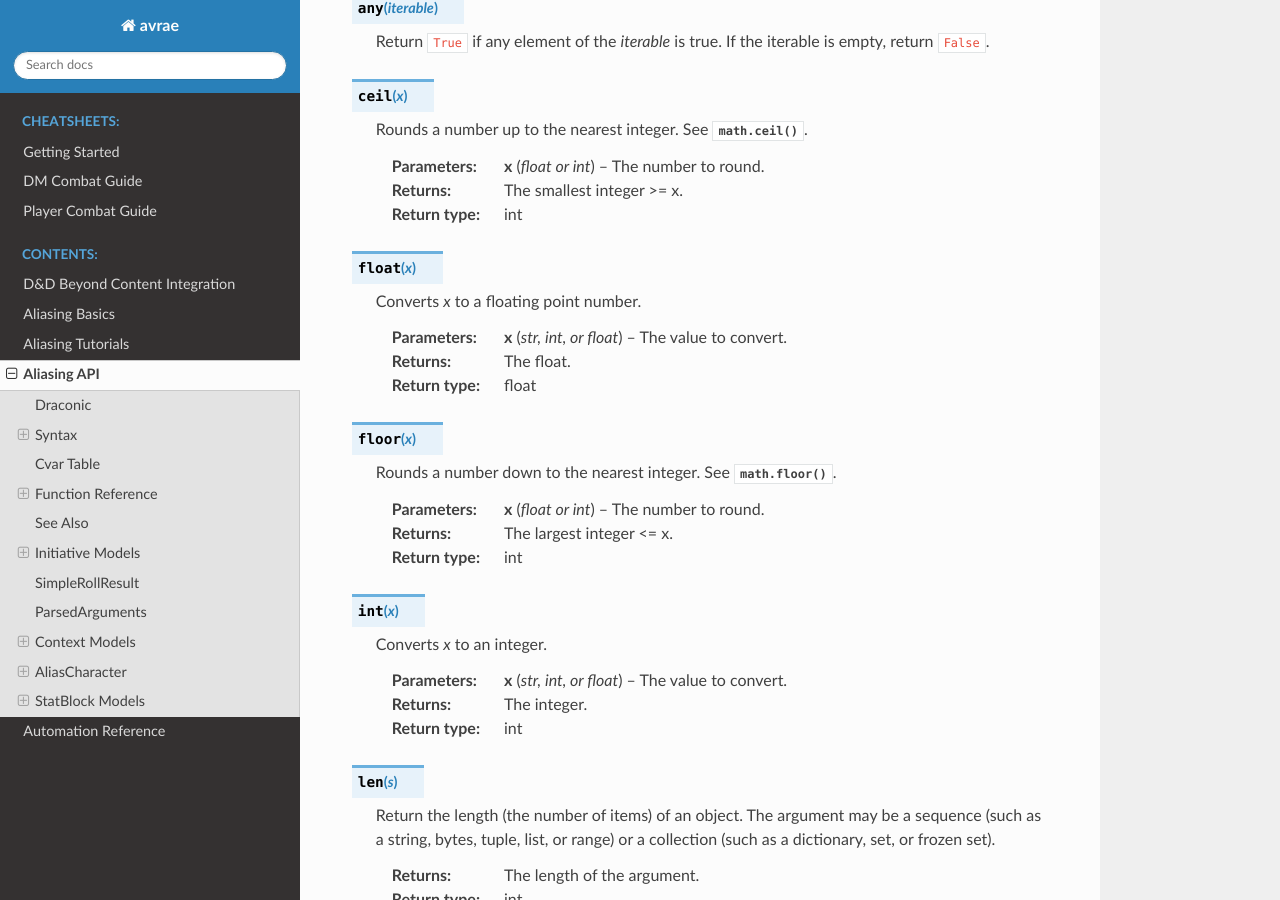
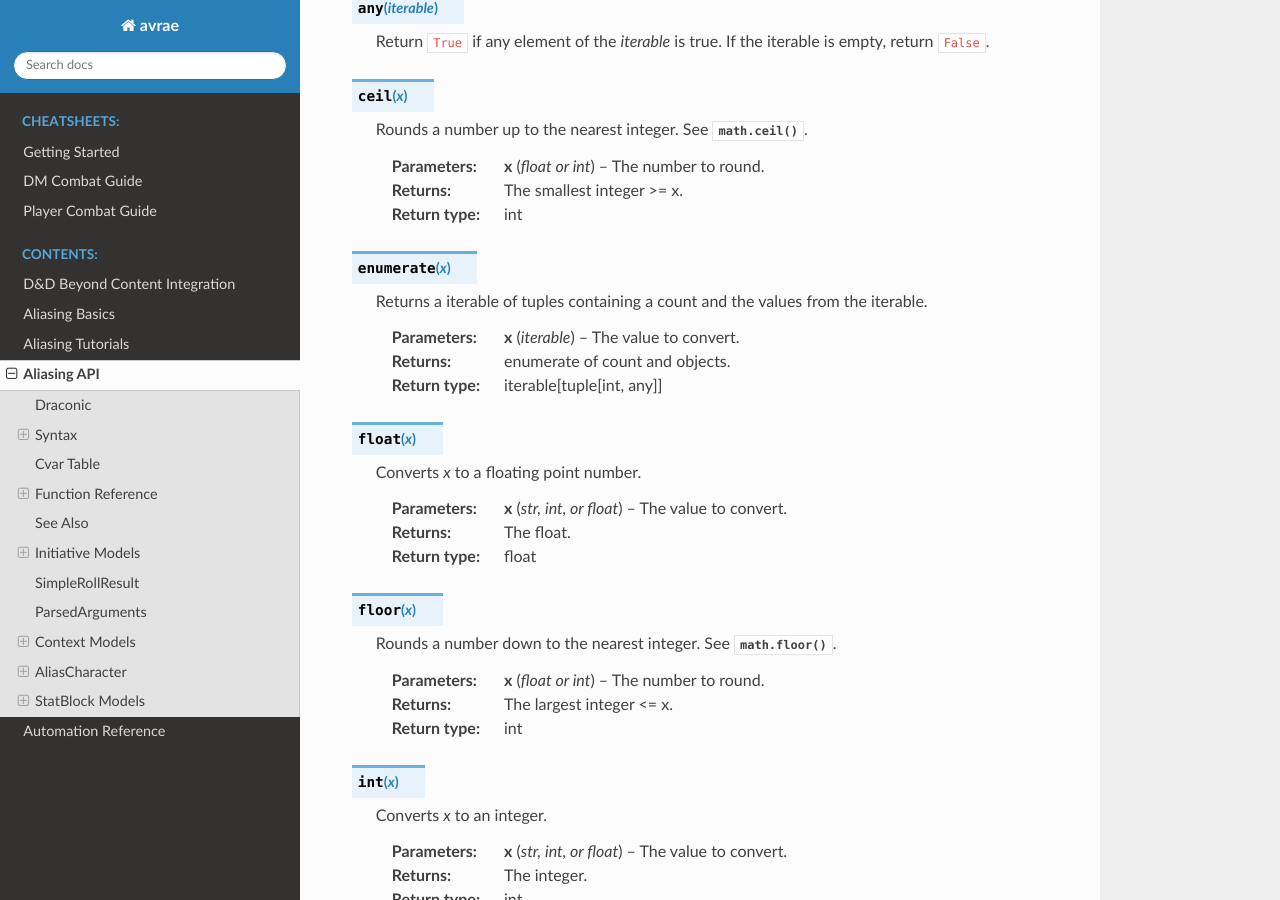
Before and after one commit to avrae/avrae, a Sphinx documentation site: the page built from docs/aliasing/api.rst, in a window 1280 px wide and 900 px high, scrolled down 5448 px. Built offline with Sphinx 7.4.7 and the Read the Docs theme 2.0.0, drawn with Linux system fonts in a browser that asks for light colours.

Commit message:
Add Built-In Enumerate to Aliasing Context (#1271)
* add enumerate to aliasing context

* fix param/return

* Change doc return type

```diff
--- a/docs/aliasing/api.rst
+++ b/docs/aliasing/api.rst
@@ -225,6 +225,15 @@ Python Builtins
     :type x: float or int
     :return: The smallest integer >= x.
     :rtype: int
+
+.. function:: enumerate(x)
+
+    Returns a iterable of tuples containing a count and the values from the iterable.
+
+    :param x: The value to convert.
+    :type x: iterable
+    :return: enumerate of count and objects.
+    :rtype: iterable[tuple[int, any]]
 
 .. function:: float(x)
 
```
Also changed, not shown: 1 other file.
